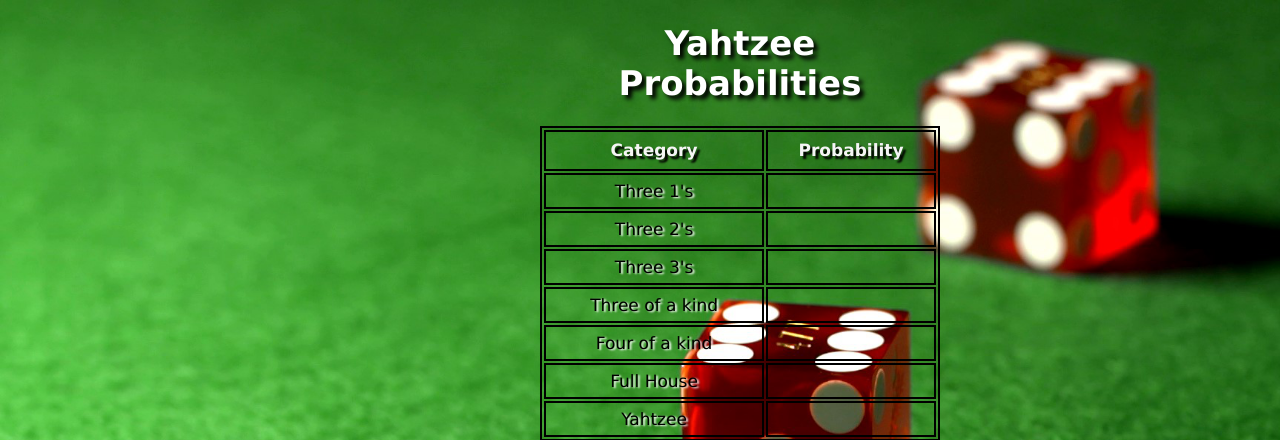
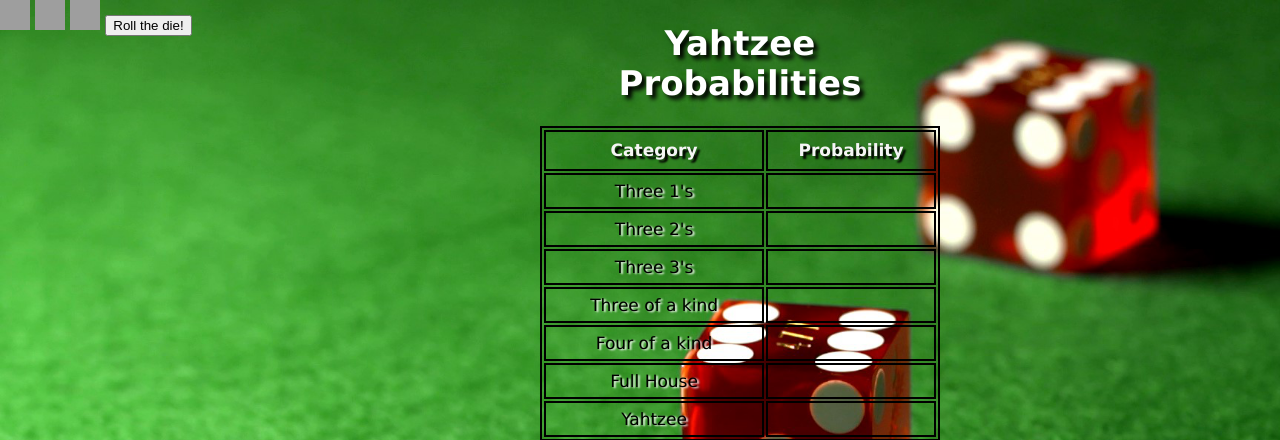
Before and after one commit to Simonolsson98/flask-yahtzee-project, a Flask app: page / in a window 1280 px wide. Shown: the top 440 px of the page. Run offline with Flask 2, Linux system fonts and the light colour scheme; grey boxes are pictures that could not be loaded.

Commit message:
added functionality to roll 3 die (idk why)

```diff
--- a/templates/index.html
+++ b/templates/index.html
@@ -106,4 +106,13 @@
     <p>if you need it, you should probably roll for a: {{ max_prob }}</p>
 </div>
 
+<div class = "roll">
+    <form action="{{ url_for('after_input') }}" method="POST">
+        <img src="../static/{{ roll1 }}.png" width = 30 height = 30 alt="die_roll_1">
+        <img src="../static/{{ roll2 }}.png" width = 30 height = 30 alt="die_roll_2">
+        <img src="../static/{{ roll3 }}.png" width = 30 height = 30 alt="die_roll_3">
+        <button>Roll the die!</button>
+    </form>
+</div>
+
 {% endblock %}
```
